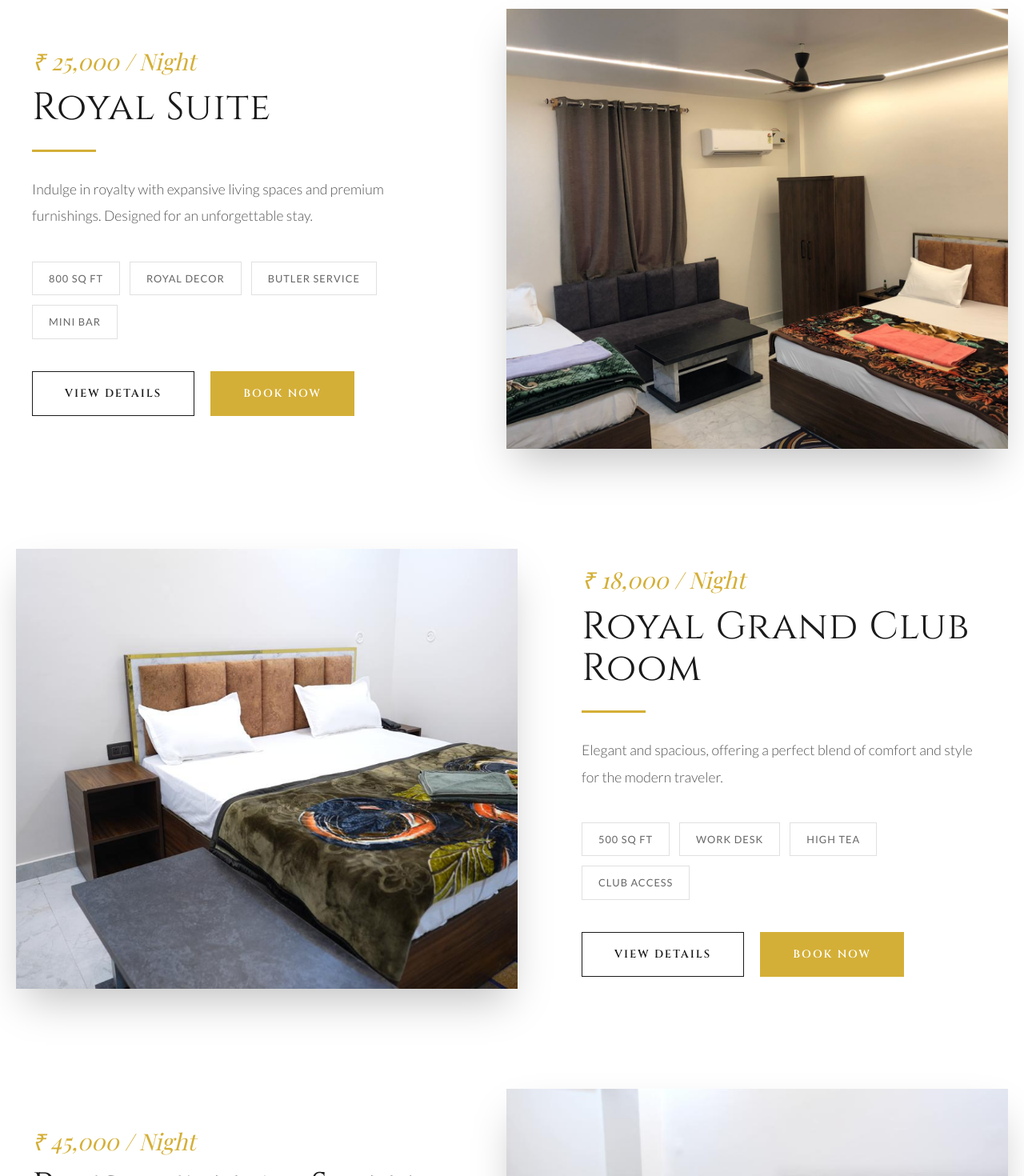
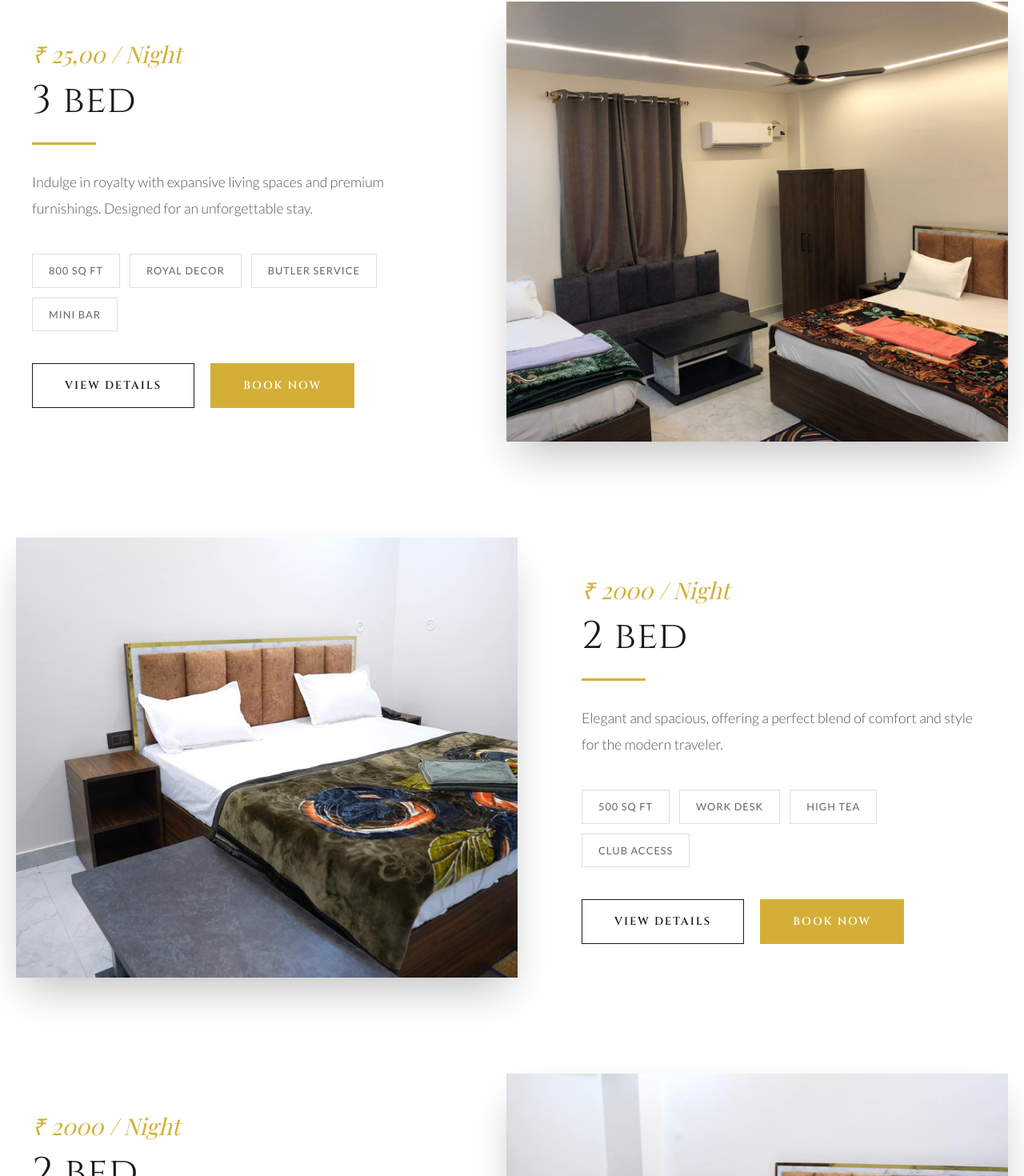
Before and after one commit to 157-49-18-22/Hotel, a React (Vite) app: page /rooms in a window 1280 px wide. Shown: the part 1308-2778 px from the top of the page at 80% size. Built offline with nearby package versions, Linux system fonts and the light colour scheme; a web font is replaced by a local one.

Commit message:
feat: introduce Rooms page for displaying luxury accommodations with detailed information and interactive elements.

```diff
--- a/src/pages/Rooms.jsx
+++ b/src/pages/Rooms.jsx
@@ -16,52 +16,52 @@ const Rooms = () => {
     const rooms = [
         {
             id: 1,
-            name: "Luxury Grande Room",
+            name: "2 bed",
             image: "/Hotle pics/WhatsApp Image 2026-01-29 at 12.46.08 PM.jpeg",
-            price: "₹ 15,000 / Night",
+            price: "₹ 2000 / Night",
             desc: "Spectacular views of the plush interiors, tastefully appointed with modern comforts. Perfect for a peaceful retreat.",
             longDesc: "Experience the ultimate in luxury with our Luxury Grande Room. This room features a plush King-sized bed, elegantly designed wooden interiors, and ambient lighting that creates a cozy atmosphere. Modern amenities include high-speed Wi-Fi, a premium TV, and a well-stocked minibar.",
             amenities: ["450 Sq Ft", "Interior View", "King Bed", "Rain Shower"]
         },
         {
             id: 2,
-            name: "Royal Suite",
+            name: "3 bed ",
             image: "/Hotle pics/WhatsApp Image 2026-01-29 at 12.56.54 PM.jpeg",
-            price: "₹ 25,000 / Night",
+            price: "₹ 25,00 / Night",
             desc: "Indulge in royalty with expansive living spaces and premium furnishings. Designed for an unforgettable stay.",
             longDesc: "Live like royalty in our Royal Suite. This expansive suite includes a separate living area and a master bedroom with premium linens. Guests enjoy signature furniture, a spacious bathroom, and high-end decor that reflects the heritage of Barsana.",
             amenities: ["800 Sq Ft", "Royal Decor", "Butler Service", "Mini Bar"]
         },
         {
             id: 3,
-            name: "Royal Grand Club Room",
+            name: "2 bed",
             image: "/Hotle pics/WhatsApp Image 2026-01-29 at 12.46.09 PM.jpeg",
-            price: "₹ 18,000 / Night",
+            price: "₹ 2000 / Night",
             desc: "Elegant and spacious, offering a perfect blend of comfort and style for the modern traveler.",
             longDesc: "The Royal Grand Club Room is designed for travelers who appreciate fine details. It features textured walls, premium upholstery, and a large workspace. Enjoy complimentary high tea and access to our exclusive lounge areas.",
             amenities: ["500 Sq Ft", "Work Desk", "High Tea", "Club Access"]
         },
         {
             id: 4,
-            name: "Presidential Suite",
+            name: "2 bed",
             image: "/Hotle pics/WhatsApp Image 2026-01-29 at 12.46.09 PM (1).jpeg",
-            price: "₹ 45,000 / Night",
+            price: "₹ 2000 / Night",
             desc: "The epitome of grandeur, offering unmatched luxury and privacy for our most discerning guests.",
             longDesc: "Our Presidential Suite is the pinnacle of luxury. Featuring two bedrooms, a private lounge, and a massive bathroom with a soaking tub. Every piece of furniture is handcrafted to provide a majestic experience.",
             amenities: ["1200 Sq Ft", "Panoramic View", "Private Lounge", "24/7 Butler"]
         },
         {
             id: 5,
-            name: "Heritage Deluxe Room",
+            name: "3 bed",
             image: "/Hotle pics/WhatsApp Image 2026-01-29 at 12.46.09 PM (2).jpeg",
-            price: "₹ 12,000 / Night",
+            price: "₹ 25,00 / Night",
             desc: "A beautiful blend of traditional aesthetics and modern facilities for a comfortable stay.",
             longDesc: "The Heritage Deluxe Room captures the spirit of the city with its traditional design elements. It offers two twin beds, large windows for natural light, and all essential modern conveniences.",
             amenities: ["400 Sq Ft", "Twin Beds", "Traditional Decor", "Smart TV"]
         },
         {
             id: 6,
-            name: "Executive Twin Room",
+            name: "",
             image: "/Hotle pics/WhatsApp Image 2026-01-29 at 12.46.09 PM (3).jpeg",
             price: "₹ 14,000 / Night",
             desc: "Spacious twin beds with a modern layout, ideal for business partners or friends.",
```
